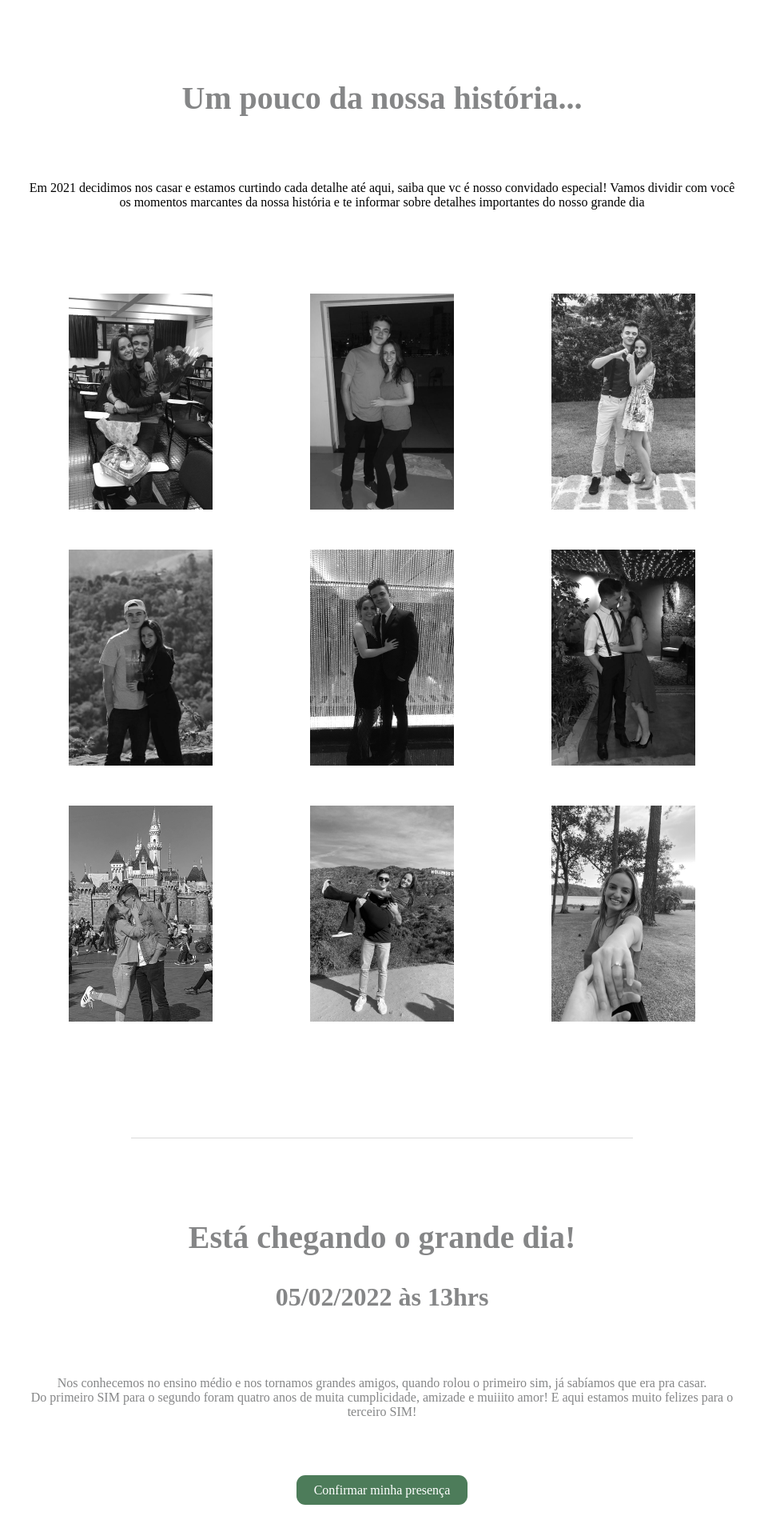
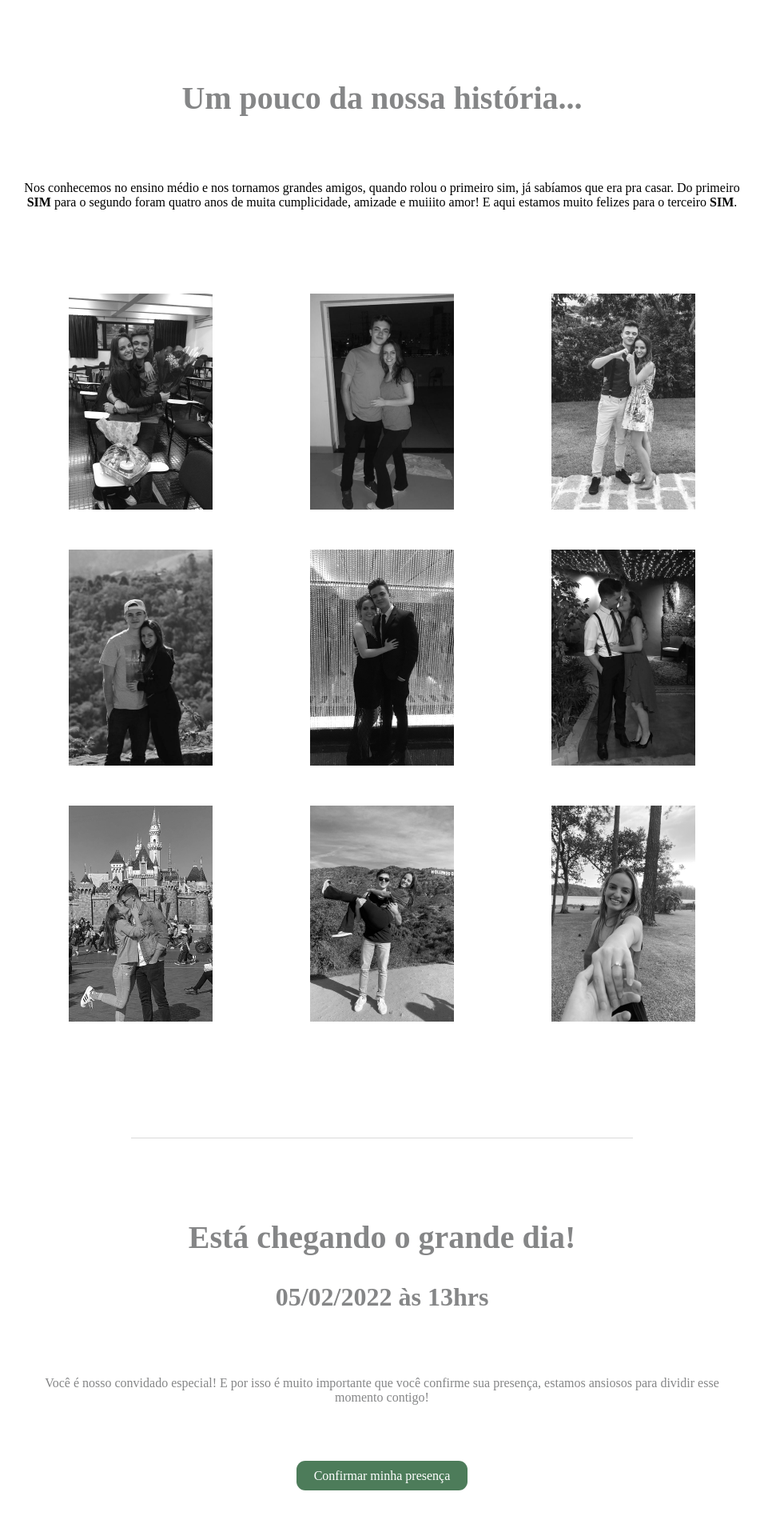
Before and after one commit to MMortari/casamentodedeteteu, a Next.js app: page / in a window 1280 px wide. Shown: the part 922-2842 px from the top of the page at 80% size, without its empty margins (162-1118 px from the left). Built offline with nearby package versions, Linux system fonts and the light colour scheme; grey boxes are pictures that could not be loaded; a web font is replaced by a local one.

Commit message:
feat: updating text

```diff
--- a/components/index/Images/index.tsx
+++ b/components/index/Images/index.tsx
@@ -10,8 +10,9 @@ const Images: NextPage = () => {
       <h2>Um pouco da nossa história...</h2>
 
       <p>
-        Em 2021 decidimos nos casar e estamos curtindo cada detalhe até aqui, saiba que vc é nosso convidado especial! Vamos dividir com você os
-        momentos marcantes da nossa história e te informar sobre detalhes importantes do nosso grande dia
+        Nos conhecemos no ensino médio e nos tornamos grandes amigos, quando rolou o primeiro sim, já sabíamos que era pra casar. Do primeiro{' '}
+        <strong>SIM</strong> para o segundo foram quatro anos de muita cumplicidade, amizade e muiiito amor! E aqui estamos muito felizes para o
+        terceiro <strong>SIM</strong>.
       </p>
 
       <div className={styles.list}>
--- a/components/index/Local/index.tsx
+++ b/components/index/Local/index.tsx
@@ -13,10 +13,8 @@ const Local: NextPage = () => {
       <h3>05/02/2022 às 13hrs</h3>
 
       <p>
-        Nos conhecemos no ensino médio e nos tornamos grandes amigos, quando rolou o primeiro sim, já sabíamos que era pra casar.
-        <br />
-        Do primeiro SIM para o segundo foram quatro anos de muita cumplicidade, amizade e muiiito amor! E aqui estamos muito felizes para o terceiro
-        SIM!
+        Você é nosso convidado especial! E por isso é muito importante que você confirme sua presença, estamos ansiosos para dividir esse momento
+        contigo!
         {/* <ul>
           <li>❤️ 30/03/2017</li>
           <li>💍 29/05/2021</li>
```
